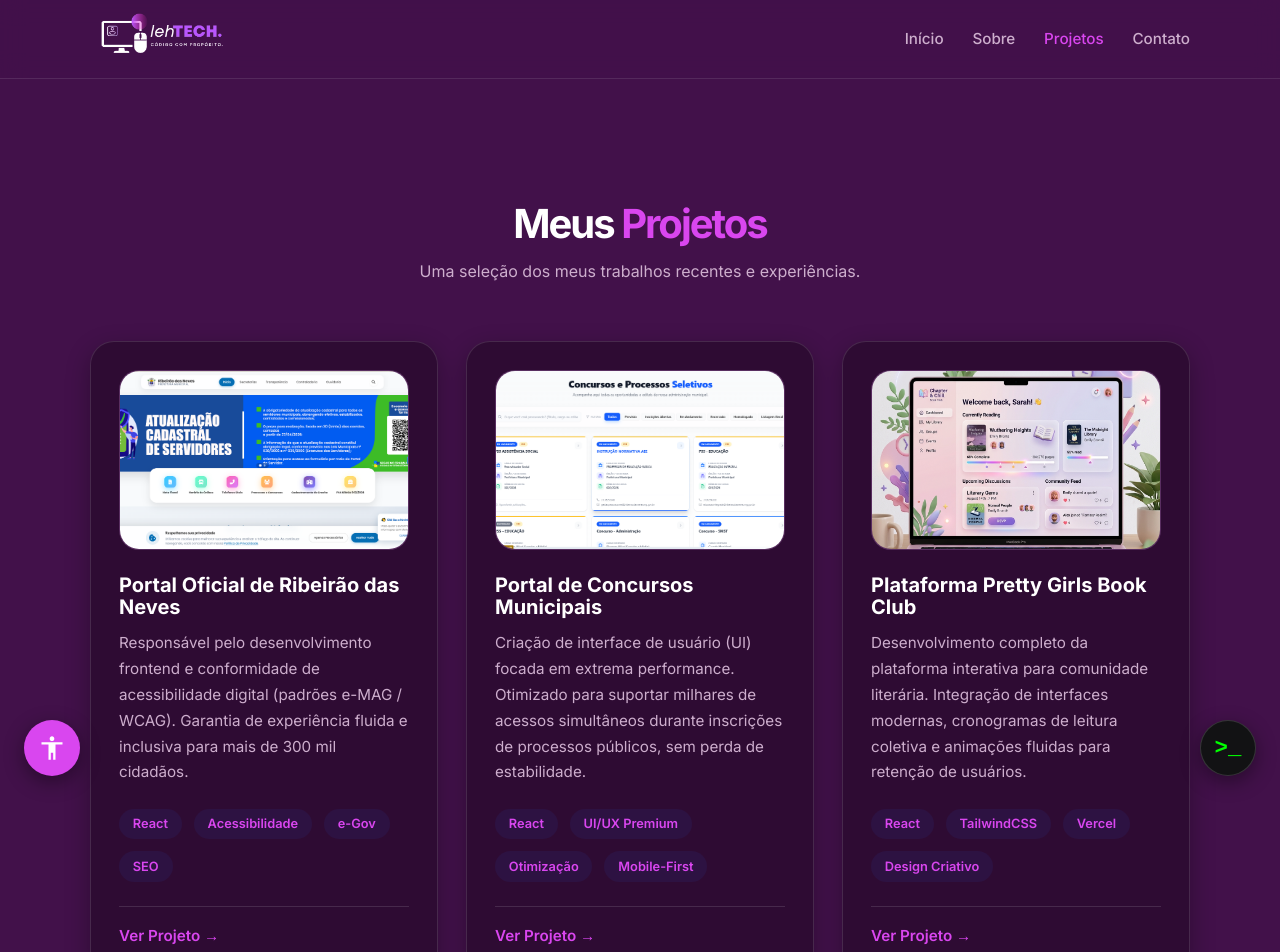
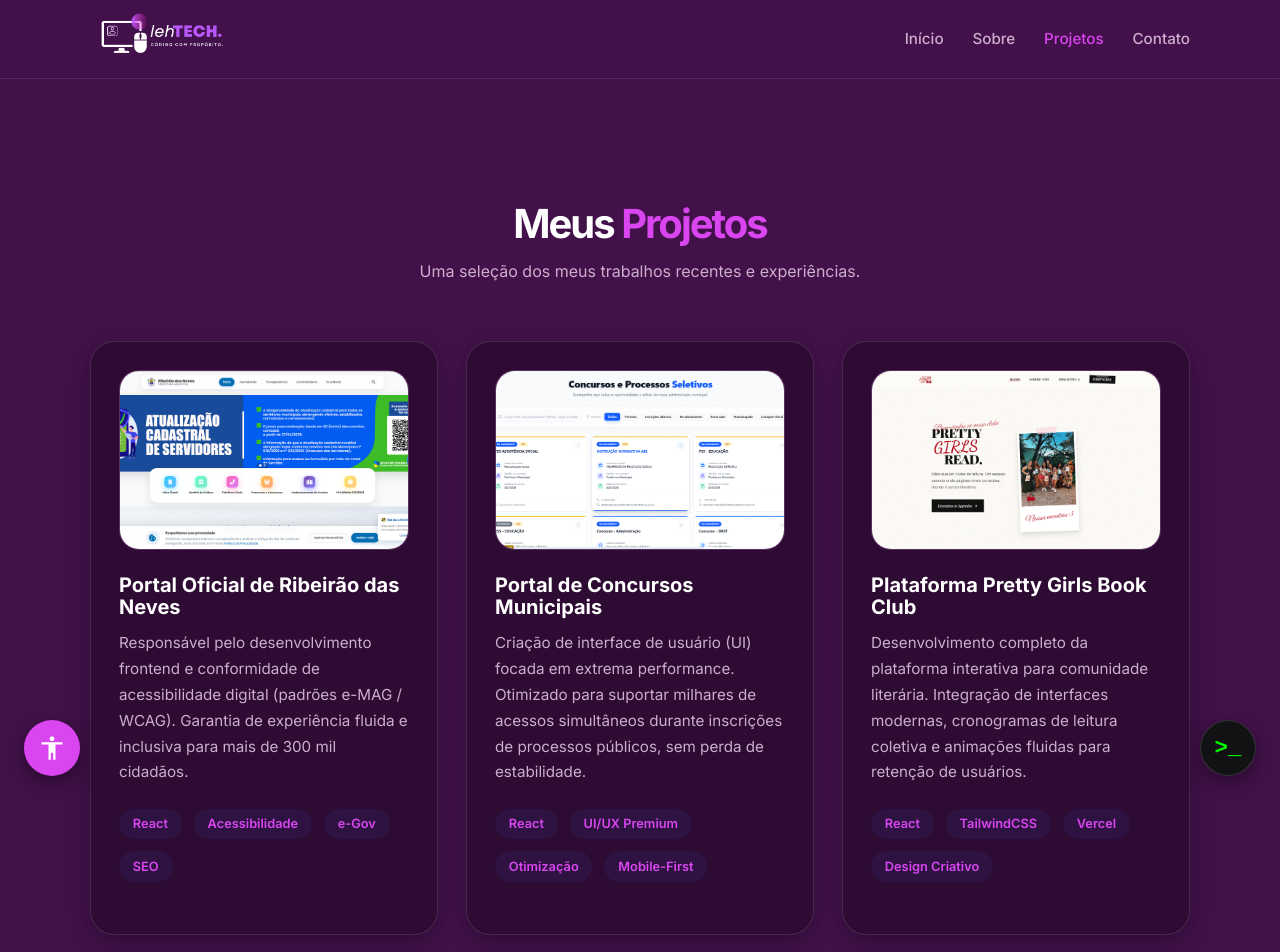
Before and after one commit to cellyhtml/LehTech, a React (Vite) app: page /projects in a window 1280 px wide. Shown: the top 952 px of the page. Built offline with nearby package versions, Linux system fonts and the light colour scheme.

Commit message:
feat: atualizar imagem do clube do livro e remover botao ver projeto dos cards

```diff
--- a/src/pages/Projects.jsx
+++ b/src/pages/Projects.jsx
@@ -56,13 +56,6 @@ const Projects = () => {
                   </span>
                 ))}
               </div>
-
-              {/* Mantendo exclusivamente o botão principal de navegação oficial externa */}
-              <div className="project-links">
-                <a href={project.link} target="_blank" rel="noreferrer" className="project-link">
-                  Ver Projeto <span>→</span>
-                </a>
-              </div>
             </div>
           ))}
         </div>
```
Also changed, not shown: public/bookclub_projeto.png.
